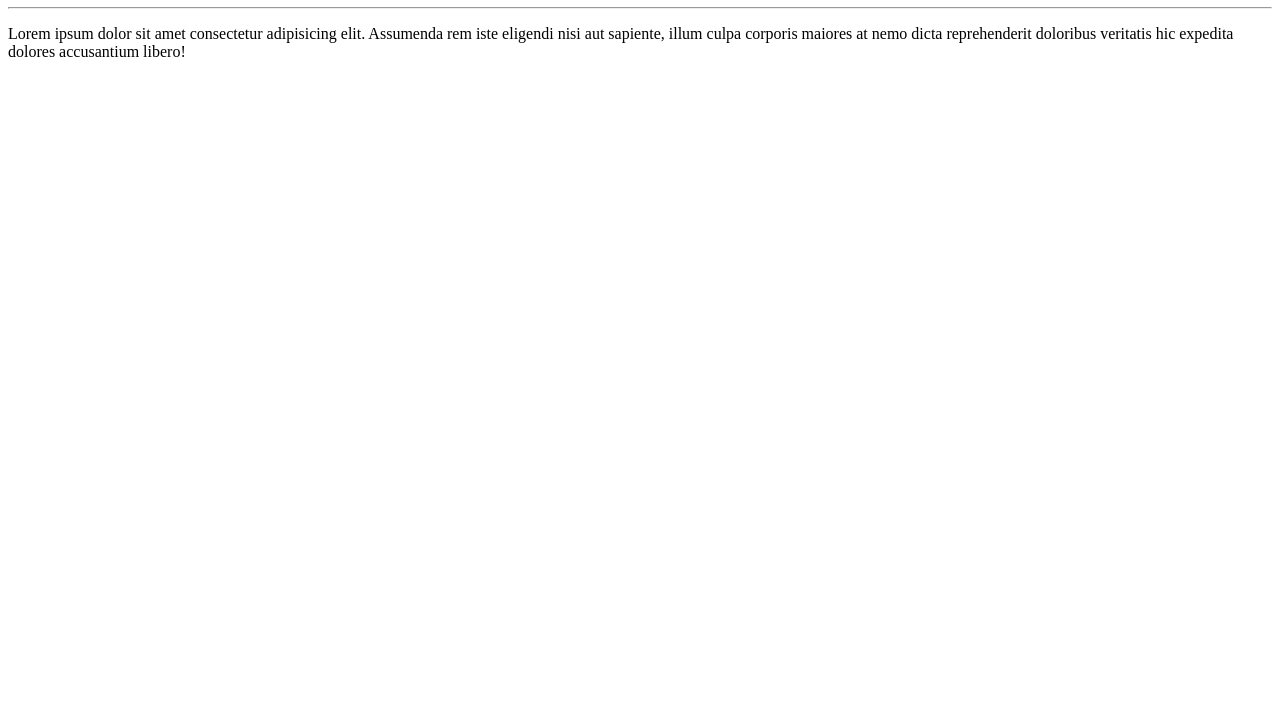
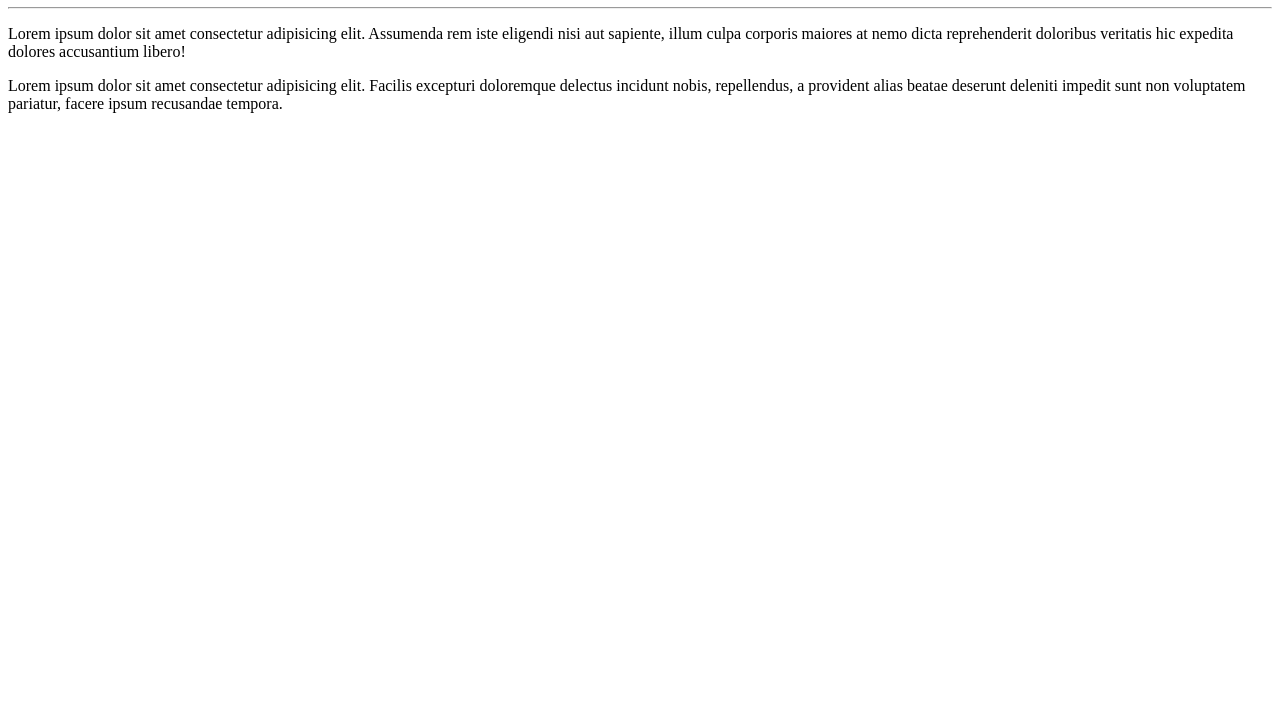
Before and after one commit to leosviana/Ola-Mundo, a plain HTML site: page site-exemplo/index.html in a window 1280 px wide. Shown: the part 73-800 px from the top of the page. Drawn offline with Linux system fonts and the light colour scheme.

Commit message:
adicionado novo paragrafo

```diff
--- a/site-exemplo/index.html
+++ b/site-exemplo/index.html
@@ -10,5 +10,6 @@
     <h1>Olá mundo!</h1>
     <hr>
     <p>Lorem ipsum dolor sit amet consectetur adipisicing elit. Assumenda rem iste eligendi nisi aut sapiente, illum culpa corporis maiores at nemo dicta reprehenderit doloribus veritatis hic expedita dolores accusantium libero!</p>
+    <p>Lorem ipsum dolor sit amet consectetur adipisicing elit. Facilis excepturi doloremque delectus incidunt nobis, repellendus, a provident alias beatae deserunt deleniti impedit sunt non voluptatem pariatur, facere ipsum recusandae tempora.</p>
 </body>
 </html>
```
